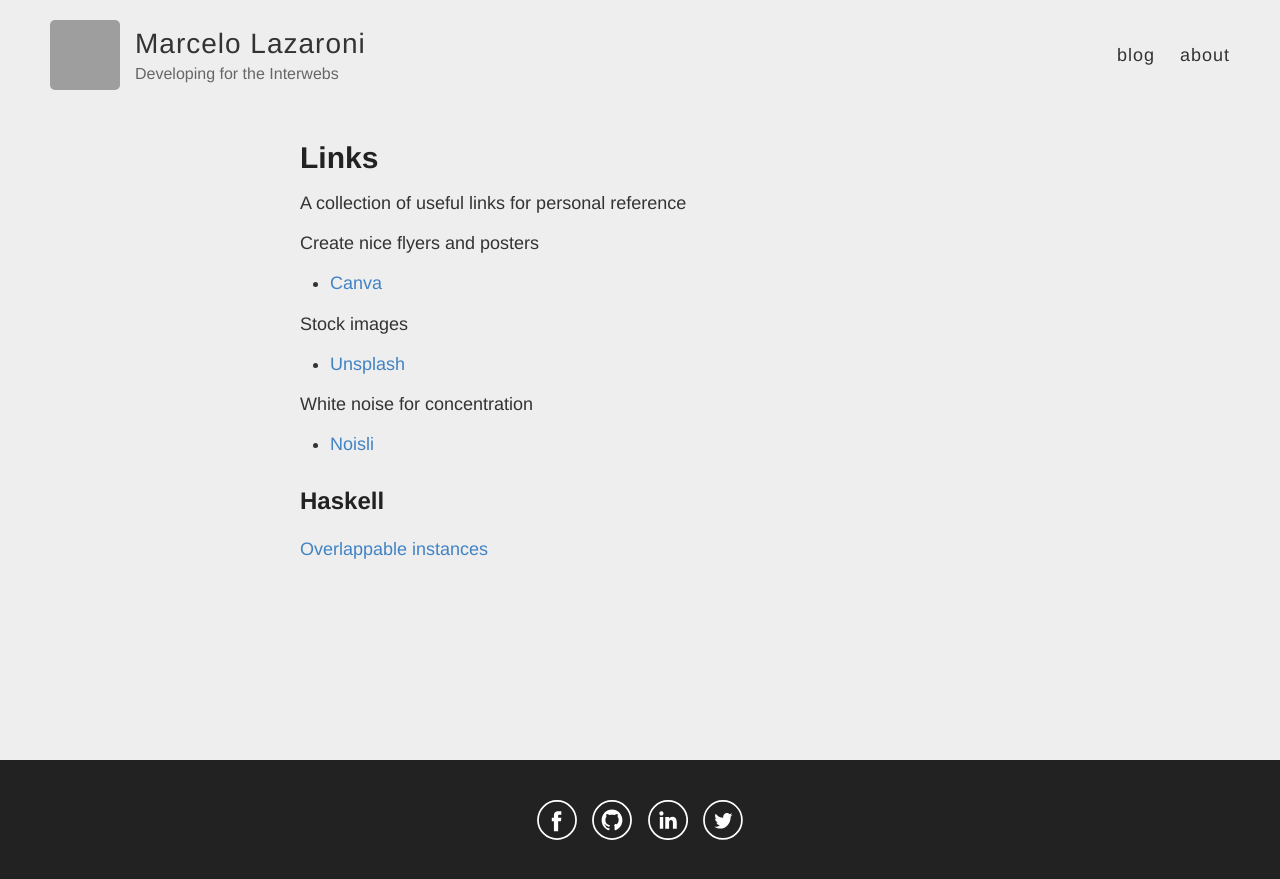
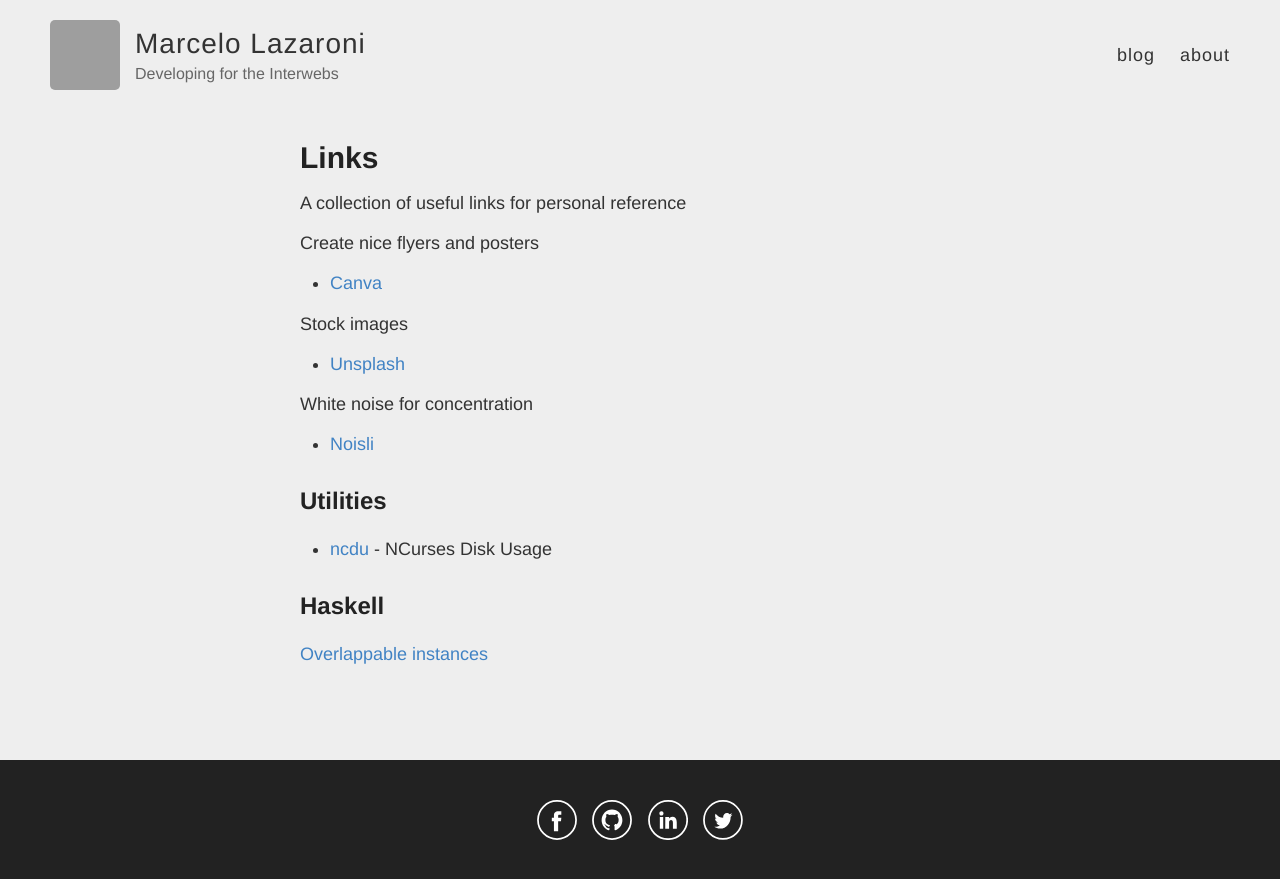
Before and after one commit to lazamar/lazamar.github.io, a Jekyll site: the page built from pages/links.md, in a window 1280 px wide. Shown: the top 879 px of the page. Built offline with Jekyll 4.4.1, drawn with Linux system fonts in a browser that asks for light colours; grey boxes are pictures that could not be loaded.

Commit message:
Add ncdu to links

```diff
--- a/pages/links.md
+++ b/pages/links.md
@@ -15,6 +15,10 @@ Stock images
 White noise for concentration
 -   [Noisli](https://www.noisli.com/)
 
+## Utilities
+
+- [ncdu](https://dev.yorhel.nl/ncdu/scr) - NCurses Disk Usage
+
 ## Haskell
 
 [Overlappable instances](https://lukasz-golebiewski.github.io/haskell/effects/2021/01/06/overlappable-instances.html#fn:1)
```
